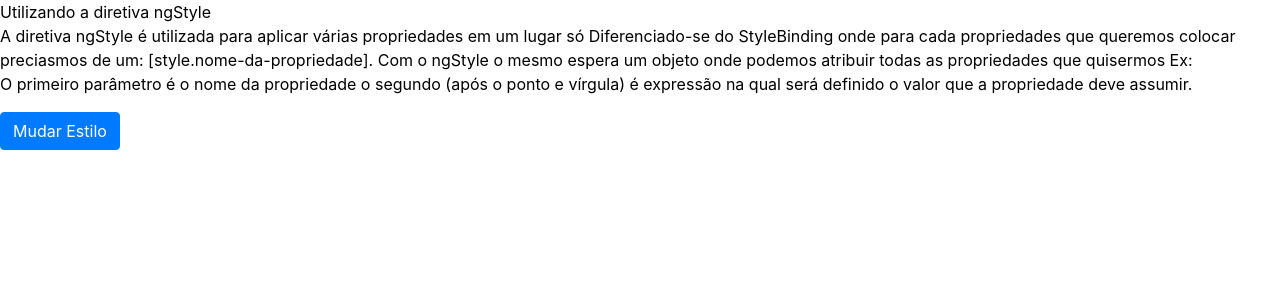
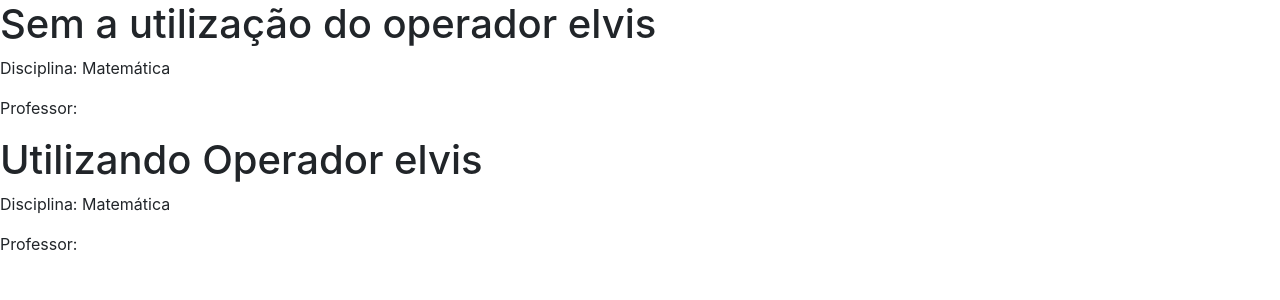
Before and after one commit to thiagomota99/ProjetosAngular, an Angular app in the folder curso-angular/: page / in a window 1280 px wide. Shown: the top 300 px of the page. Built offline with nearby package versions, Linux system fonts and the light colour scheme.

Commit message:
Operador Elvis
Explicando e exemplificando o operador elvis.

```diff
--- a/curso-angular/src/app/app.component.html
+++ b/curso-angular/src/app/app.component.html
@@ -9,4 +9,5 @@
 <!--app-ngswitch></app-ngswitch-->
 <!--app-ngfor></app-ngfor-->
 <!--app-ng-class></app-ng-class-->
-<app-ng-style></app-ng-style>
+<!--app-ng-style></app-ng-style-->
+<app-operador-elvis></app-operador-elvis>
--- a/curso-angular/src/app/diretivas/diretivas.module.ts
+++ b/curso-angular/src/app/diretivas/diretivas.module.ts
@@ -5,6 +5,7 @@ import { NgswitchCaseComponent } from './ngswitch-case/ngswitch-case.component';
 import { NgforComponent } from './ngfor/ngfor.component';
 import { NgClassComponent } from './ng-class/ng-class.component';
 import { NgStyleComponent } from './ng-style/ng-style.component';
+import { OperadorElvisComponent } from './operador-elvis/operador-elvis.component';
 
 
 
@@ -14,7 +15,8 @@ import { NgStyleComponent } from './ng-style/ng-style.component';
     NgswitchCaseComponent,
     NgforComponent,
     NgClassComponent,
-    NgStyleComponent
+    NgStyleComponent,
+    OperadorElvisComponent
   ],
   exports: [
     NgifComponent,
@@ -22,6 +24,7 @@ import { NgStyleComponent } from './ng-style/ng-style.component';
     NgforComponent,
     NgClassComponent,
     NgStyleComponent,
+    OperadorElvisComponent,
   ],
   imports: [
     CommonModule
--- /dev/null
+++ b/curso-angular/src/app/diretivas/operador-elvis/operador-elvis.component.html
@@ -0,0 +1,7 @@
+<h1>Sem a utilização do operador elvis</h1>
+<p>Disciplina: {{ disciplina.nome }}</p>
+<p>Professor: {{ disciplina.professor != null ? disciplina.professor.nome : ''}}</p>
+
+<h1>Utilizando Operador elvis</h1>
+<p>Disciplina: {{ disciplina.nome }}</p>
+<p>Professor: {{ disciplina.professor?.nome }}</p>
--- /dev/null
+++ b/curso-angular/src/app/diretivas/operador-elvis/operador-elvis.component.ts
@@ -0,0 +1,20 @@
+import { Component, OnInit } from '@angular/core';
+
+@Component({
+  selector: 'app-operador-elvis',
+  templateUrl: './operador-elvis.component.html',
+  styleUrls: ['./operador-elvis.component.css']
+})
+export class OperadorElvisComponent implements OnInit {
+
+  public disciplina:any = {
+    nome: 'Matemática',
+    professor: null
+  };
+
+  constructor() { }
+
+  ngOnInit(): void {
+  }
+
+}
```
Also changed, not shown: curso-angular/src/app/diretivas/operador-elvis/operador-elvis.component.css (added), 2 other files (tests, documents, lock files or other folders).
